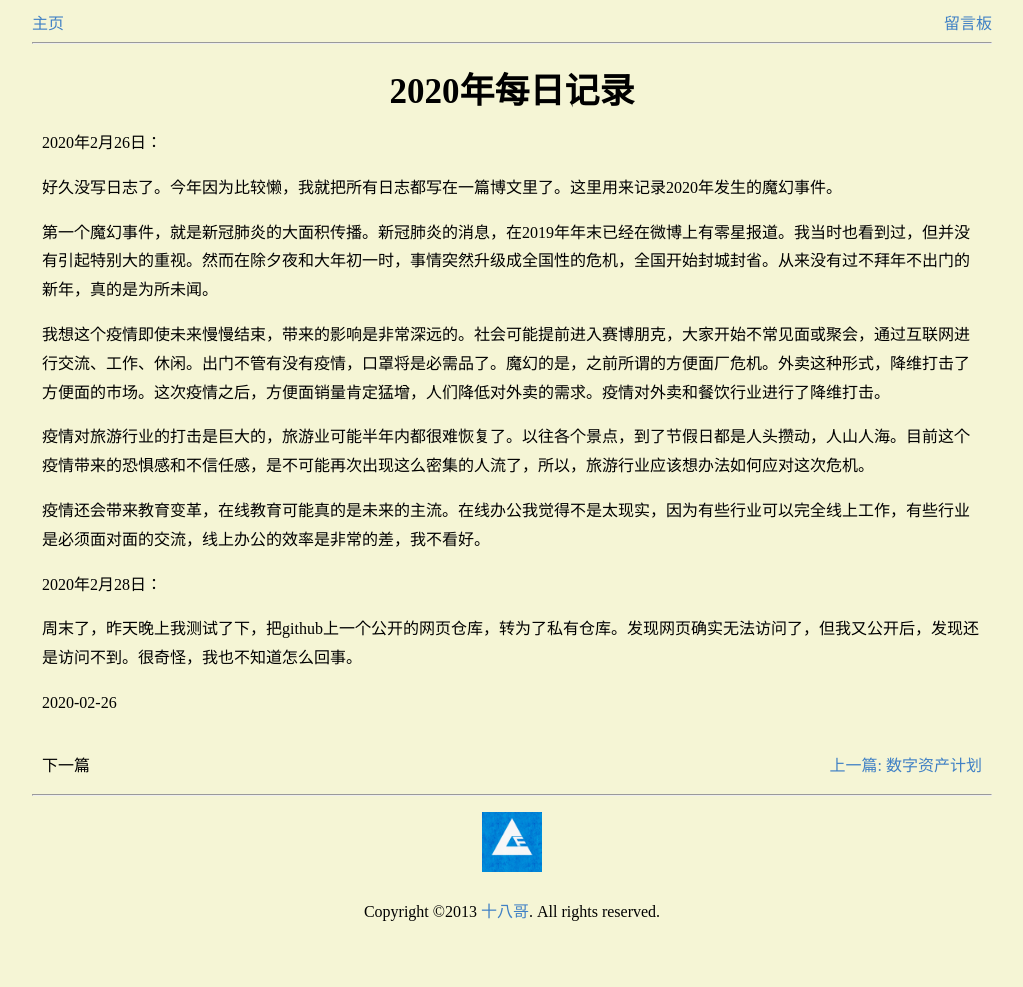
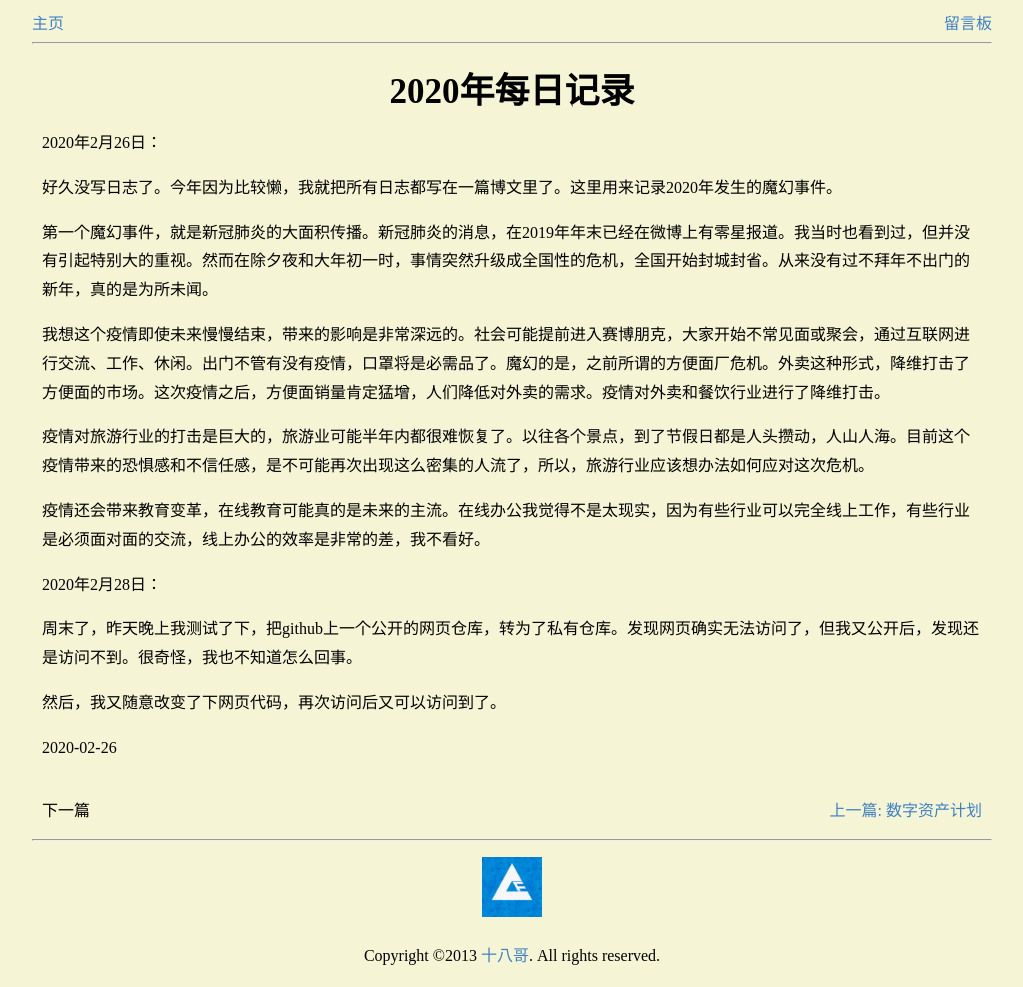
Before and after one commit to cforth/blog, a Jekyll site: the page built from _posts/2020-2-26-record.md, in a window 1280 px wide. Shown: the whole page, without its empty margins (128-1151 px from the left). Built offline with Jekyll 4.4.1, drawn with Linux system fonts in a browser that asks for light colours; comment, search, counter and statistics services are not loaded; before the commit the page ends 942 px from its top, so only the background shows below that.

Commit message:
Update 2020-2-26-record.md

```diff
--- a/_posts/2020-2-26-record.md
+++ b/_posts/2020-2-26-record.md
@@ -23,4 +23,6 @@ tags: [Thinking]
 
 周末了，昨天晚上我测试了下，把github上一个公开的网页仓库，转为了私有仓库。发现网页确实无法访问了，但我又公开后，发现还是访问不到。很奇怪，我也不知道怎么回事。
 
+然后，我又随意改变了下网页代码，再次访问后又可以访问到了。
+
 {{ page.date | date: "%Y-%m-%d" }}
```
